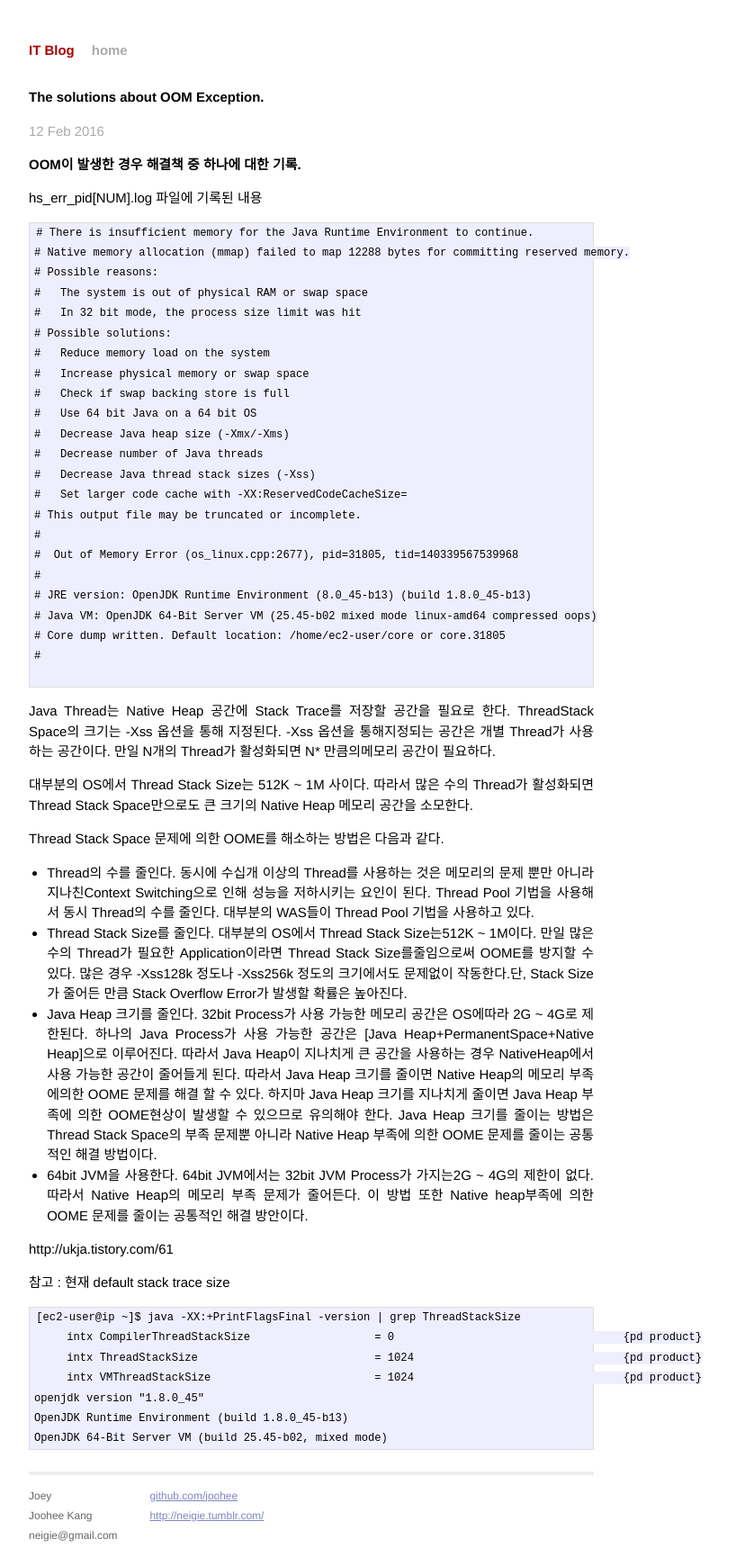
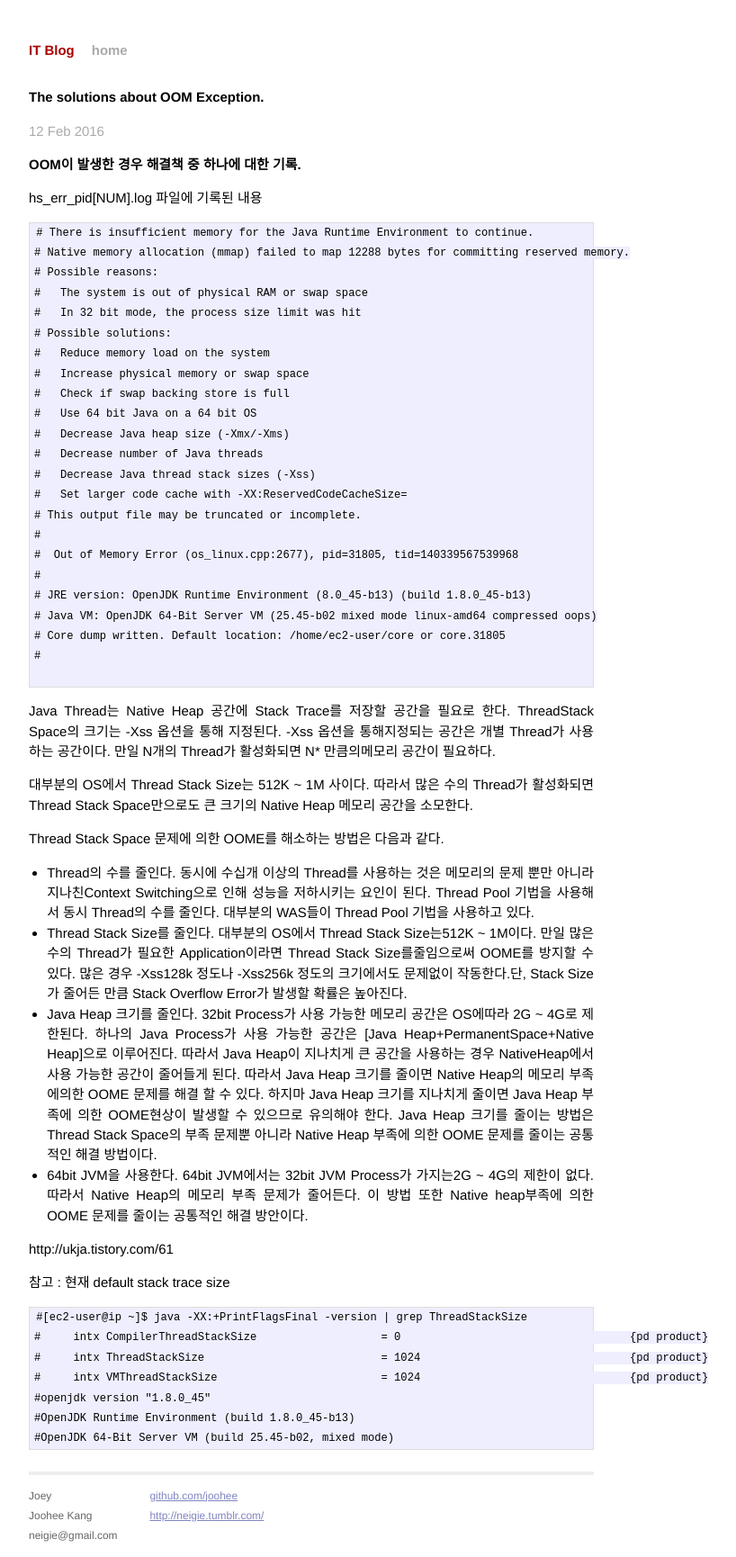
Before and after one commit to joohee/joohee.github.io, a Jekyll site: the page built from _posts/2016-02-12-The-solutions-of-OOE-Exception.markdown, in a window 1280 px wide. Shown: the whole page at 90% size, without its empty margins (294-1112 px from the left). Built offline with Jekyll 4.4.1, drawn with Linux system fonts in a browser that asks for light colours.

Commit message:
layout modified

````diff
--- a/_posts/2016-02-12-The-solutions-of-OOE-Exception.markdown
+++ b/_posts/2016-02-12-The-solutions-of-OOE-Exception.markdown
@@ -50,11 +50,11 @@ http://ukja.tistory.com/61
 
 참고 : 현재 default stack trace size
 ```
-[ec2-user@ip ~]$ java -XX:+PrintFlagsFinal -version | grep ThreadStackSize
-     intx CompilerThreadStackSize                   = 0                                   {pd product}
-     intx ThreadStackSize                           = 1024                                {pd product}
-     intx VMThreadStackSize                         = 1024                                {pd product}
-openjdk version "1.8.0_45"
-OpenJDK Runtime Environment (build 1.8.0_45-b13)
-OpenJDK 64-Bit Server VM (build 25.45-b02, mixed mode)
+#[ec2-user@ip ~]$ java -XX:+PrintFlagsFinal -version | grep ThreadStackSize
+#     intx CompilerThreadStackSize                   = 0                                   {pd product}
+#     intx ThreadStackSize                           = 1024                                {pd product}
+#     intx VMThreadStackSize                         = 1024                                {pd product}
+#openjdk version "1.8.0_45"
+#OpenJDK Runtime Environment (build 1.8.0_45-b13)
+#OpenJDK 64-Bit Server VM (build 25.45-b02, mixed mode)
 ```
````
